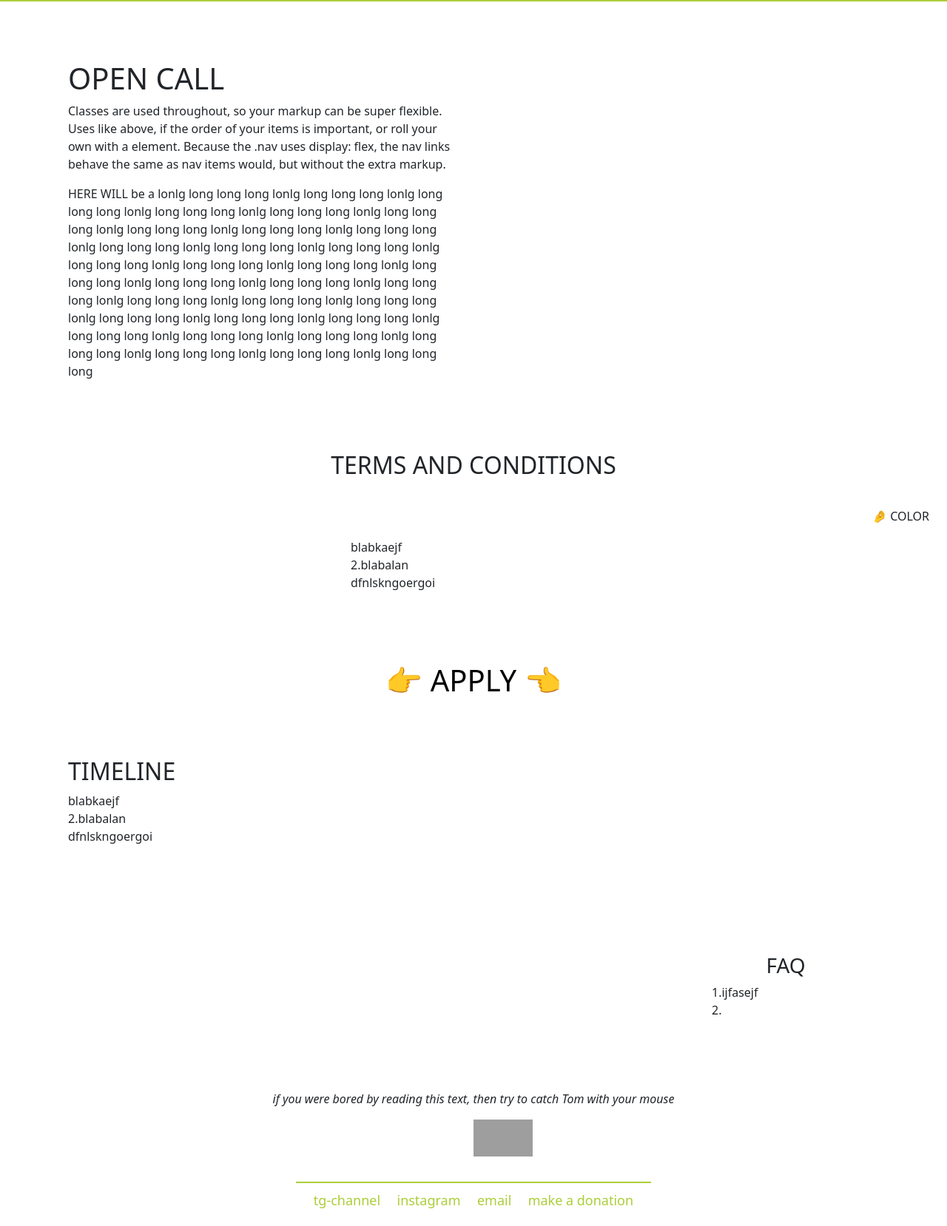
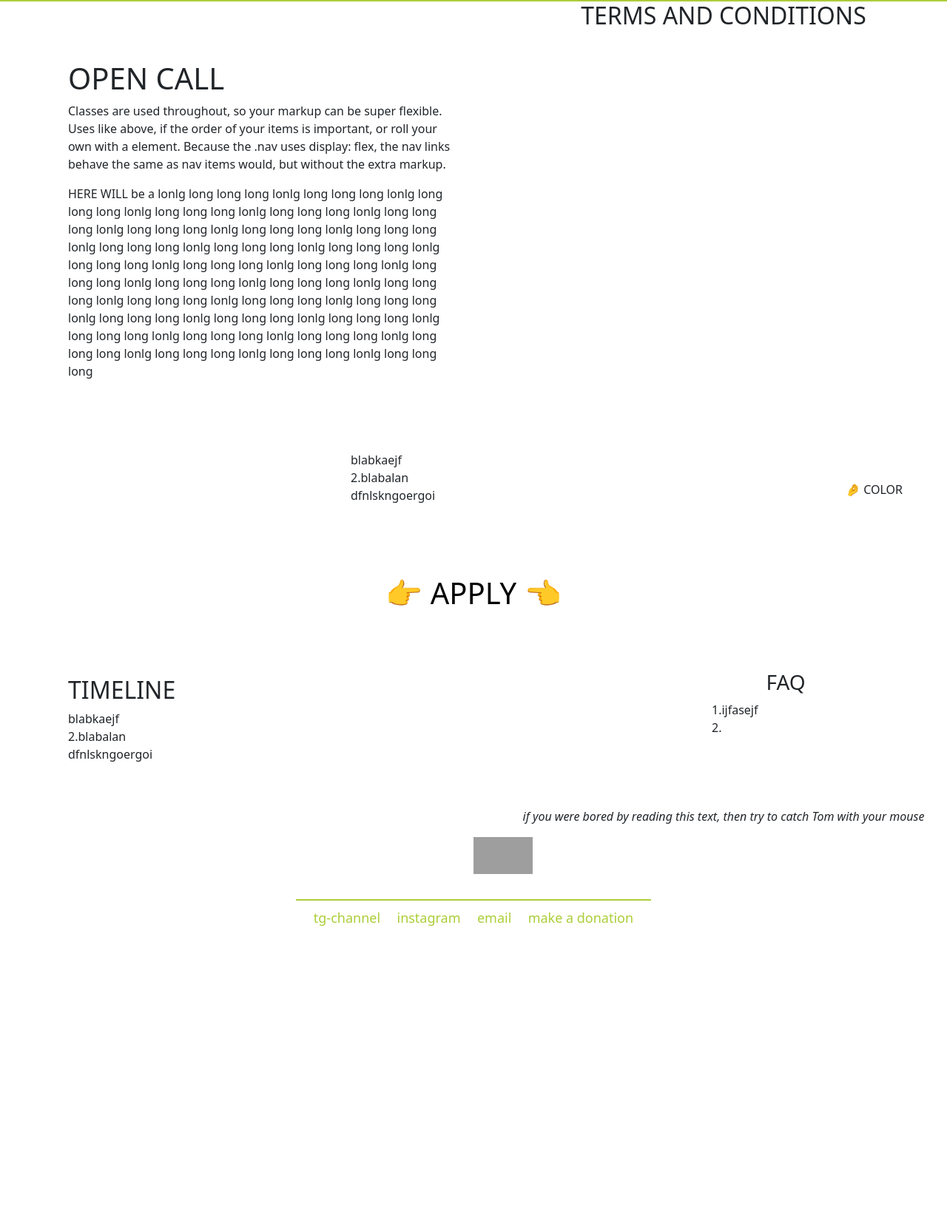
Before and after one commit to mashak000/web_collective, a Flask app: page /opencall in a window 1280 px wide. Shown: the part 66-1724 px from the top of the page at 74% size. After the commit the page ends 1318 px from the top, so only its background shows below. Run offline with Flask 3, Linux system fonts and the light colour scheme; some libraries are stand-ins or nearby versions; grey boxes are pictures that could not be loaded.

Commit message:
Update styles.css

```diff
--- a/static/styles.css
+++ b/static/styles.css
@@ -5,8 +5,25 @@
     width: 100%;
     height: 100%;
     opacity: 0;
+}
+.color-changer{
+    position:fixed;
+    margin-right: 30px;
+    margin-bottom: 30px;
+    bottom: 30px;
+    right: 30px;
+    border-color: #3300ff;
+    border-width: 500px;
+    border-radius: 50px;
+}
+.color-changer:hover{
+    opacity: 50%;
+}
+.dark{
+    color: wheat;
+    transition: 1s;
+}
 
-}
 
 #opencallform{
     width: 600px;
@@ -17,30 +34,17 @@
     align-self: center;
     width: 140px;
     border-radius: 7px;
-
 }
 
-
-.form-control:valid {
+.form-control:valid{
     background-color: #acce39;
-  }
-
-.form-control:invalid {
+}
+.form-control:invalid{
     background-color: #e1e1e1;
-  }
-
+}
 
 #nonrequired{
     background-color : #ffffff;
-}
-
-.color-changer{
-    position:fixed;
-    bottom: 24px;
-    right: 24px;
-    border-color: #3300ff;
-    border-width: 500px;
-    border-radius: 50px;
 }
 
 .info{
@@ -56,22 +60,12 @@
     width: 48px;
 }
 
-.color-changer:hover{
-    opacity: 50%;
-}
-
-.dark{
-
-    color: wheat;
-    transition: 1s;
-
-}
 
 #upmenu{
     background-color: none;
 }
 
-a {
+a{
     color: #acce39;
     text-decoration: none;
     font-size:large;
@@ -113,11 +107,12 @@ hr{
     background-color: red;
 }
 
-footer {
+footer{
+    margin-bottom: 30px;
 
-    bottom: 0;
-    width: 100%;
-    height: 0.5rem;
+}
+body{
+    height: 100%;
 }
 
 #post-box{
@@ -137,8 +132,23 @@ footer {
     padding: 50px;
     margin: 30px;
     width: 50%;
+    float: left;
 }
 
+.intermed{
+    padding: 50px;
+    margin: 30px;
+}
+
+.portraits{
+    display:flex;
+    flex-direction: row;
+    width: 400px;
+}
+.port{
+    width: 250px;
+    margin-right: 10px;
+}
 .right-column{
     width: 300px;
     padding: 50px;
@@ -154,3 +164,22 @@ footer {
     margin-left: 900px;
     text-align: left;
 }
+
+.timeblock{
+    margin-right: 30px;
+    margin-top: 80px;
+    text-align: end;
+    z-index: 100;
+    float: right;
+
+}
+
+
+.wrapper{
+    overflow: auto;
+}
+
+#time{
+    margin: 0px;
+    color: #acce39;
+}
```
